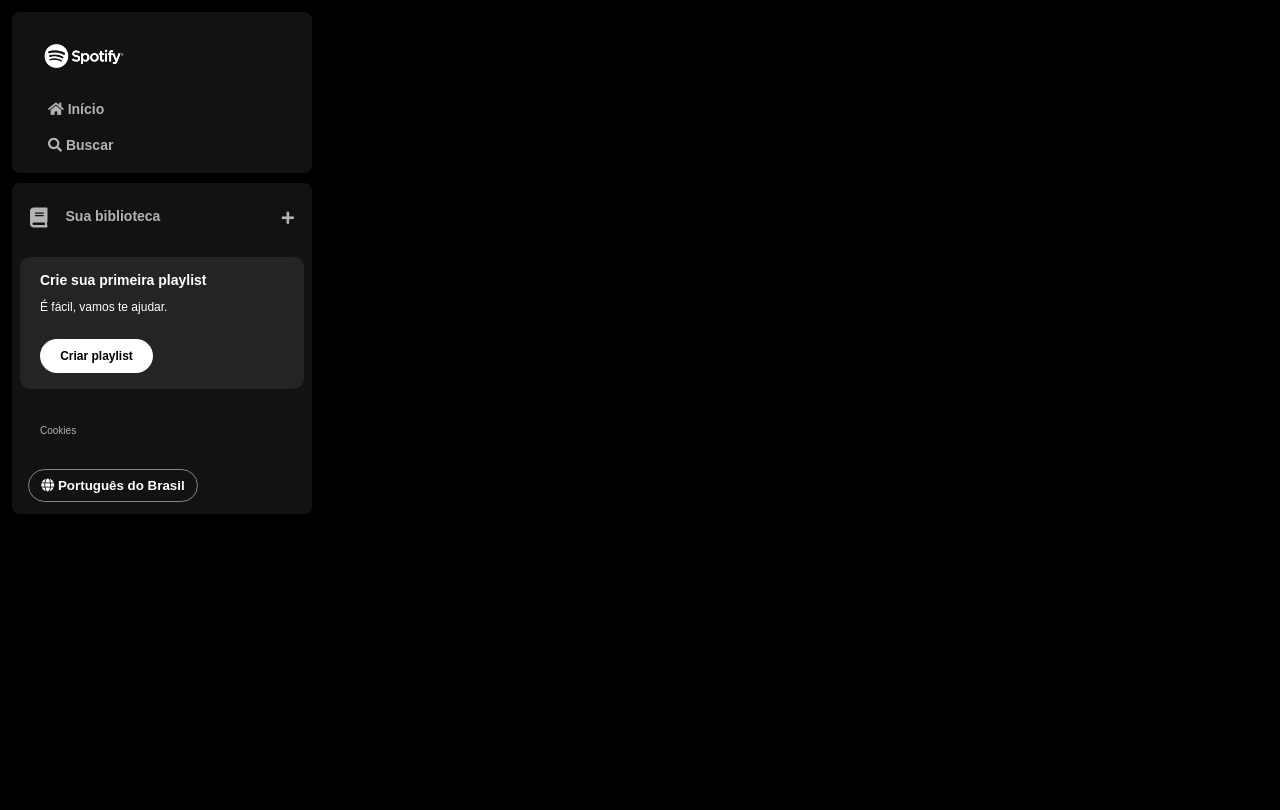
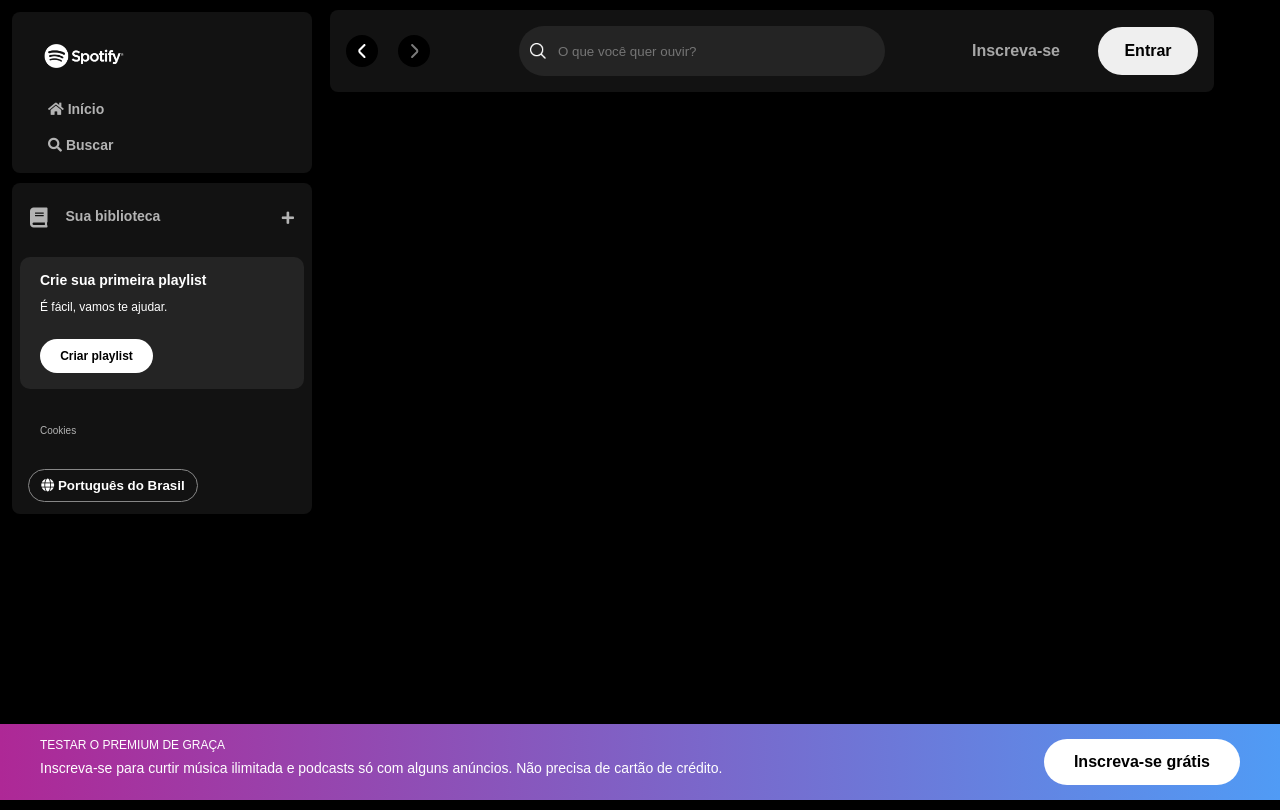
Before and after one commit to MatVolotao/spotify-clone, a plain HTML site: page index.html in a window 1280 px wide. Drawn offline with Linux system fonts and the light colour scheme.

Commit message:
Terceira  aula

```diff
--- a/index.html
+++ b/index.html
@@ -19,7 +19,7 @@
 
 <body>
     <div class="sidebar">
-        <nav class="sidebar__navigation">
+        <nav aria-label="navegation" class="sidebar__navigation">
             <div class="logo">
                 <a href="#">
                     <img src="./src/assets/icons/logo-spotify.png" alt="Logo">
@@ -68,6 +68,40 @@
             </div>
         </div>
     </div>
+    <main>
+        <div class="main-container">
+            <nav aria-label="search" class="header__navigation">
+                <div class="navigation">
+                    <button type="button" class="arrow-left">
+                        <img src="./src/assets/icons/small-left.png" alt="Seta esquerda">
+                    </button>
+                    <button type="button" class="arrow-right">
+                        <img src="./src/assets/icons/small-right.png" alt="Seta direita">
+                    </button>
+                </div>
+                <div class="header__search">
+                    <img src="./src/assets/icons/search.png" alt="">
+                    <input id="search-input" type="text" maxlength="800" placeholder="O que você quer ouvir?">
+                </div>
+                <div class="header__login">
+                    <button type="button" class="subscribe">Inscreva-se</button>
+                    <button type="button" class="login">Entrar</button>
+                </div>
+            </nav>
+        </div>
+    </main>
+    <footer class="disclaimer-premium">
+        <div class="text22222">
+            <p class="disclaimer-premium__title">Testar o Premium de graça</p>
+            <p class="disclaimer-premium__subtitle">
+                Inscreva-se para curtir música ilimitada e podcasts só com alguns
+                anúncios. Não precisa de cartão de crédito.
+            </p>
+        </div>
+        <div class="button">
+            <button type="button">Inscreva-se grátis</button>
+        </div>
+    </footer>
 </body>
 
 </html>
--- a/src/css/style.css
+++ b/src/css/style.css
@@ -1,41 +1,39 @@
-.sidebar{
-    position:fixed;
-    top:0;
-    left:0;
-    bottom:0;
-    padding:12px;
-    width:300px;
+.sidebar {
+	position: fixed;
+	top: 0;
+	left: 0;
+	bottom: 0;
+	padding: 12px;
+	width: 300px;
 }
 
-
-
-.sidebar__navigation{
+.sidebar__navigation {
 	background-color: #121212;
-    border-radius:8px;
-    padding:16px 0 0 16px;
+	border-radius: 8px;
+	padding: 16px 0 0 16px;
 }
 
-.logo{
+.logo {
 	/* background: #121212; */
 	/* display:flex; */
 	/* border-radius:8px ; */
-    padding:16px 0 0 16px;
+	padding: 16px 0 0 16px;
 }
 
-.sidebar__navigation .logo img{
-    width:80px;
+.sidebar__navigation .logo img {
+	width: 80px;
 }
 
-.sidebar nav ul{
+.sidebar nav ul {
 	margin-top: 20px;
-    padding:0 20px 10px 20px;
+	padding: 0 20px 10px 20px;
 }
 
-.sidebar ul li{
+.sidebar ul li {
 	padding: 10px 0;
 }
 
-.sidebar nav ul li a{
+.sidebar nav ul li a {
 	color: #b3b3b3;
 	text-decoration: none;
 	font-weight: 600;
@@ -44,126 +42,261 @@
 
 /*  Segunda aula */
 
-.library{
-    background-color:#121212;
-    color:#b3b3b3;
+.library {
+	background-color: #121212;
+	color: #b3b3b3;
 	margin-top: 10px;
-    border-radius:8px;
-    padding:4px 8px;
-    display:flex;
+	border-radius: 8px;
+	padding: 4px 8px;
+	display: flex;
 	flex-direction: column;
 	justify-content: space-between;
 	font-weight: 600;
-    font-size:14px;
+	font-size: 14px;
 }
 
-.library .library__content{
-    display:flex;
+.library .library__content {
+	display: flex;
 	align-items: center;
 	justify-content: space-between;
 }
 
-.library .library__button{
-    display:flex;
+.library .library__button {
+	display: flex;
 	text-align: center;
 	margin-right: 10px;
-    color:#b3b3b3;
+	color: #b3b3b3;
 	background-color: transparent;
-    border:0px;
+	border: 0px;
 	font-size: 14px;
 	font-weight: 700;
 	text-decoration: none;
 	text-transform: none;
-    padding:20px 10px;
+	padding: 20px 10px;
 }
 
-.library .library__button .fa{
-    font-size:20px;
+.library .library__button .fa {
+	font-size: 20px;
 	/* font-weight: 300; */
-    color:#b3b3b3;
+	color: #b3b3b3;
 	margin-right: 18px;
 	/* margin-right: 10px; */
 	/* padding-right:8px; */
 }
 
-.library .library__content .fa-plus{
+.library .library__content .fa-plus {
 	margin: 24px 10px;
 }
 
-.section-playlist{
+.section-playlist {
 	background-color: #242424;
 	margin: 8px 0;
 	font-size: 14px;
-    border-radius:10px;
-    padding:16px 20px;
+	border-radius: 10px;
+	padding: 16px 20px;
 	/* display:flex; */
 	/* align-items: flex-start; */
 	/* justify-content: space-between; */
 	/* gap:20px; */
-    color:#b3b3b3;
+	color: #b3b3b3;
 	font-weight: 600;
 }
 
-.section-playlist .section-playlist__content{
-    display:flex;
+.section-playlist .section-playlist__content {
+	display: flex;
 	flex-direction: column;
 }
 
-.section-playlist__content .text{
-    padding-bottom:14px;
-    color:#FFF;
+.section-playlist__content .text {
+	padding-bottom: 14px;
+	color: #fff;
 }
 
-.section-playlist__content .title{
+.section-playlist__content .title {
 	font-weight: 700;
 }
 
-.section-playlist__content .subtitle{
+.section-playlist__content .subtitle {
 	font-weight: 500;
 	font-size: 12px;
 }
 
-.section-playlist__content .section-playlist__button{
+.section-playlist__content .section-playlist__button {
 	/* display: flex; */
 	/* justify-content: center; */
-    background-color: #FFF;
-    color:#000;
+	background-color: #fff;
+	color: #000;
 	border-radius: 20px;
 	font-size: 12px;
 	font-weight: 700;
-    text-decoration:none;
+	text-decoration: none;
 	text-transform: none;
-    padding:10px;
+	padding: 10px;
 	margin-top: 12px;
-    border:0;
+	border: 0;
 	width: 113px;
 	/* border: 1px solid red; */
 }
 
-.sidebar .cookies{
-    margin:25px 20px;
+.sidebar .cookies {
+	margin: 25px 20px;
 }
 
-.sidebar .cookies a{
-    color:#b3b3b3;
+.sidebar .cookies a {
+	color: #b3b3b3;
 	font-weight: 500;
-    font-size:10px;
+	font-size: 10px;
 	text-decoration: none;
 }
 
-.sidebar .cookies a:hover{
+.sidebar .cookies a:hover {
 	text-decoration: underline;
 }
 
-.languages .languages__button{
-    align-items: center;
+.languages .languages__button {
+	/* align-items: center; */
 	background-color: transparent;
 	border: 1px solid #878787;
-    color:#FFF;
+	color: #fff;
 	font-weight: bold;
-    cursor:pointer;
+	cursor: pointer;
 	width: 170px;
-    margin:8px;
-    padding:8px;
-    border-radius:20px;
+	margin: 8px;
+	padding: 8px;
+	border-radius: 20px;
 }
+
+/* Header - 3º terceira aula */
+
+.main-container {
+	max-width: 80vw;
+	height: 100vh;
+	margin-left: 320px;
+	margin-right: 56px;
+}
+
+.header__navigation {
+	display: flex;
+	justify-content: space-between;
+	align-items: center;
+	padding: 16px;
+	margin: 10px;
+	border-radius: 8px;
+	background-color: #121212;
+}
+
+.header__navigation .navigation {
+	display: flex;
+	justify-content: space-around;
+	align-items: center;
+	gap: 1.25rem;
+}
+
+/* .header__navigation .navigation .arrow-left {
+    margin-right: 1.25rem;
+} */
+
+.arrow-left,
+.arrow-right {
+	display: flex;
+	align-items: center;
+	justify-content: center;
+	width: 32px;
+	height: 32px;
+	background: var(--bg-icon);
+	background-color: var(--bg-arrow-color);
+	border-radius: 50%;
+	border: none;
+	cursor: pointer;
+}
+
+.header__search {
+	display: flex;
+	align-items: center;
+	width: 364px;
+	height: 48px;
+	margin-left: 8px;
+	background-color: #242424;
+	border-radius: 500px;
+	border: 1px solid transparent;
+}
+
+.header__login {
+	display: flex;
+	align-items: center;
+}
+
+.header__search img {
+	width: 16px;
+	height: 16px;
+	margin-left: 10px;
+}
+
+.header__search input {
+	background: transparent;
+	border: none;
+	padding: 0px 100px 0 12px;
+	color: #fff;
+	text-overflow: ellipsis;
+	overflow: hidden;
+	white-space: nowrap;
+	outline: none;
+}
+
+.header__login .subscribe {
+	color: #a7a7a7;
+	font-size: 16px;
+	font-weight: 700;
+	background-color: transparent;
+	margin-right: 32px;
+}
+
+.header__login .login {
+	width: 100px;
+	height: 48px;
+	color: #000;
+	font-size: 16px;
+	font-weight: 700;
+	border-radius: 40px;
+}
+
+/* footer */
+
+.disclaimer-premium {
+	position: fixed;
+	bottom: 0;
+	left: 0;
+	right: 0;
+	background: linear-gradient(to right, #ae2896, #509bf5);
+	padding: 15px 40px;
+	display: flex;
+	justify-content: space-between;
+}
+.disclaimer-premium .text {
+	flex-shrink: 0;
+}
+.disclaimer-premium .disclaimer-premium__title {
+	color: #ffffff;
+	text-transform: uppercase;
+	font-weight: 400;
+	font-size: 12px;
+	margin-bottom: 10px;
+}
+
+.disclaimer-premium .disclaimer-premium__subtitle {
+	color: #ffffff;
+	font-size: 14px;
+	font-weight: 500;
+}
+
+.disclaimer-premium button {
+	background-color: #ffffff;
+	color: #000000;
+	font-size: 16px;
+	font-weight: bold;
+	padding: 14px 30px;
+	border: 0px;
+	border-radius: 40px;
+	cursor: pointer;
+	flex-shrink: 0;
+}
--- a/src/css/vars.css
+++ b/src/css/vars.css
@@ -1,4 +1,8 @@
 :root {
 	/* Fonts */
 	--font-dm-sans: "DM Sans", sans-serif;
+
+    /* COLORS */
+    --bg-icon:#131313;
+    --bg-arrow-color:rgba(0,0,0,7)
 }
```
Lines whose indentation alone changed are shown as unchanged.
